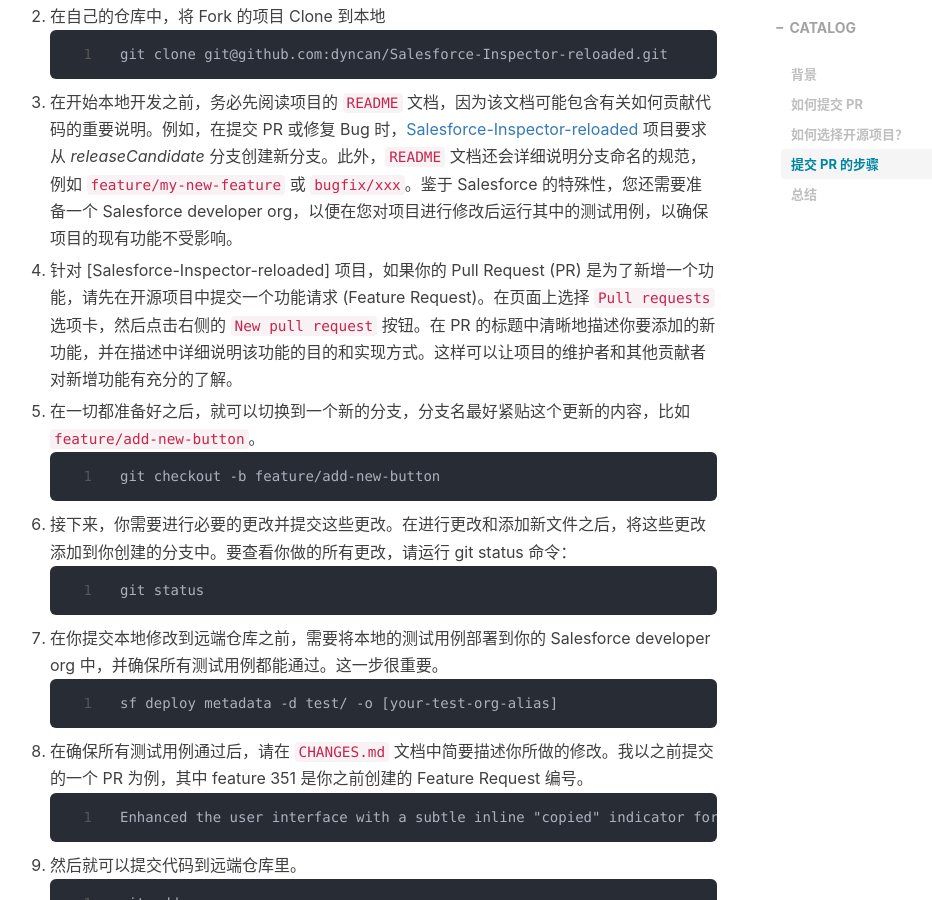
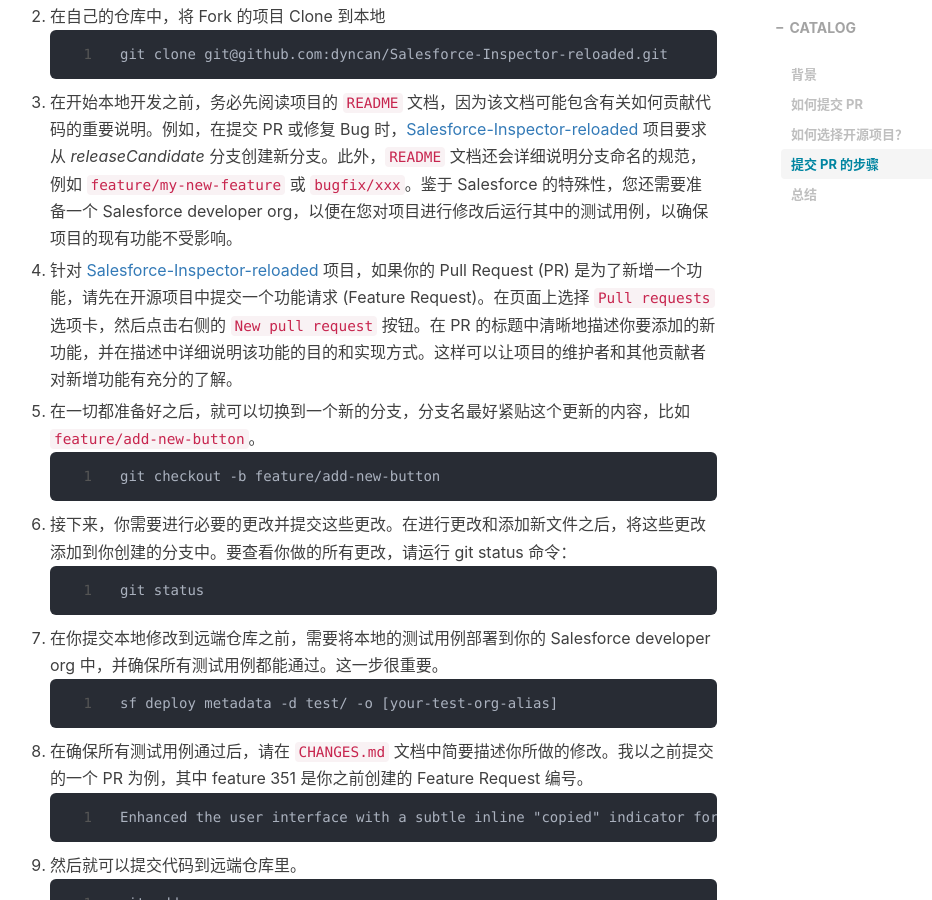
Before and after one commit to dyncan/dyncan.github.io, a Jekyll site: the page built from _posts/2024-04-08-how-to-contributing-code-to-open-source-projects.markdown, in a window 1280 px wide and 900 px high, scrolled down 1618 px. Shown: the whole window, without its empty margins (255-1187 px from the left). Built offline with Jekyll 4.4.1, drawn with Linux system fonts in a browser that asks for light colours; nearby versions of some CDN libraries; comment, search, counter and statistics services are not loaded; part of the change alters nothing that is shown.

````diff
--- a/_posts/2024-04-08-how-to-contributing-code-to-open-source-projects.markdown
+++ b/_posts/2024-04-08-how-to-contributing-code-to-open-source-projects.markdown
@@ -49,7 +49,7 @@ git clone git@github.com:dyncan/Salesforce-Inspector-reloaded.git
 
 3. 在开始本地开发之前，务必先阅读项目的 `README` 文档，因为该文档可能包含有关如何贡献代码的重要说明。例如，在提交 PR 或修复 Bug 时，[Salesforce-Inspector-reloaded](https://github.com/tprouvot/Salesforce-Inspector-reloaded) 项目要求从 _releaseCandidate_ 分支创建新分支。此外，`README` 文档还会详细说明分支命名的规范，例如 `feature/my-new-feature` 或 `bugfix/xxx`。鉴于 Salesforce 的特殊性，您还需要准备一个 Salesforce developer org，以便在您对项目进行修改后运行其中的测试用例，以确保项目的现有功能不受影响。
 
-4. 针对 [Salesforce-Inspector-reloaded] 项目，如果你的 Pull Request (PR) 是为了新增一个功能，请先在开源项目中提交一个功能请求 (Feature Request)。在页面上选择 `Pull requests` 选项卡，然后点击右侧的 `New pull request` 按钮。在 PR 的标题中清晰地描述你要添加的新功能，并在描述中详细说明该功能的目的和实现方式。这样可以让项目的维护者和其他贡献者对新增功能有充分的了解。
+4. 针对 [Salesforce-Inspector-reloaded](https://github.com/tprouvot/Salesforce-Inspector-reloaded) 项目，如果你的 Pull Request (PR) 是为了新增一个功能，请先在开源项目中提交一个功能请求 (Feature Request)。在页面上选择 `Pull requests` 选项卡，然后点击右侧的 `New pull request` 按钮。在 PR 的标题中清晰地描述你要添加的新功能，并在描述中详细说明该功能的目的和实现方式。这样可以让项目的维护者和其他贡献者对新增功能有充分的了解。
 
 5. 在一切都准备好之后，就可以切换到一个新的分支，分支名最好紧贴这个更新的内容，比如 `feature/add-new-button`。
 ```
````
